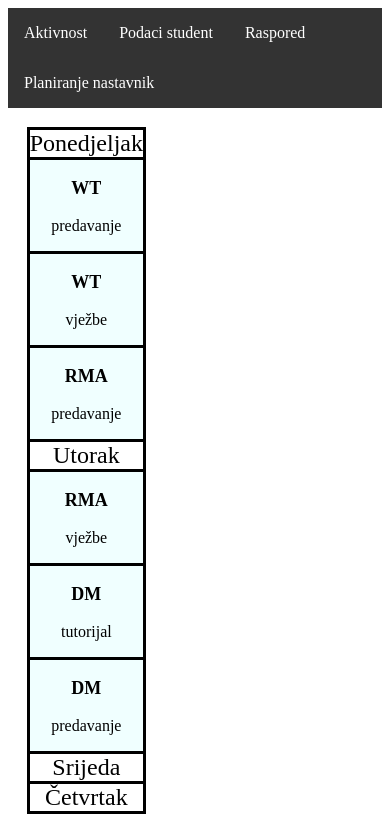
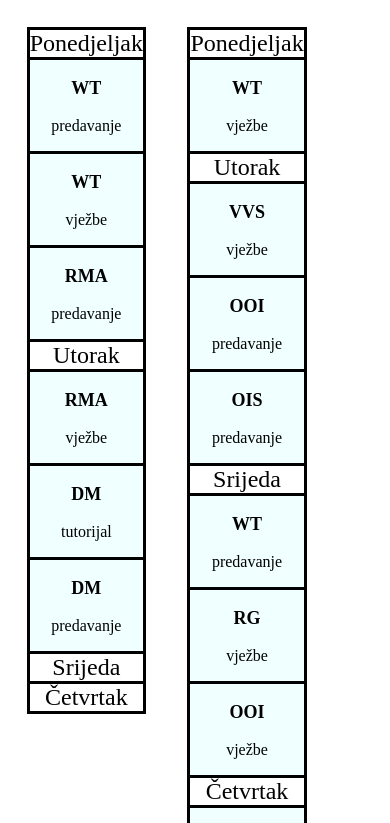
Before and after one commit to PasaDzumhur/Class-Schedule-site, a plain HTML site: page spirala2rasporedi.html in a window 390 px wide. Shown: the top 823 px of the page. Drawn offline with Linux system fonts and the light colour scheme.

Commit message:
jos malo porpavljen

```diff
--- a/css/raspored.css
+++ b/css/raspored.css
@@ -79,6 +79,15 @@
         border-bottom-style: none;
 
     }
+    #okvir2{
+        display: inline-grid;
+        grid-template-columns: 1fr !important;
+        grid-template-rows: auto !important;
+        margin-top: 5%;
+        border-style: solid;
+        border-bottom-style: none;
+
+    }
 
     .kolona0{
         grid-area: auto / 1 / auto / 1 !important;
--- a/spirala2rasporedi.html
+++ b/spirala2rasporedi.html
@@ -4,26 +4,12 @@
 <head>
     <meta charset="utf-8">
     <title>Rasporedi</title>
-    <link rel="stylesheet" type="text/css" href="css/style.css">
+
     <link rel="stylesheet" type="text/css" href="css/raspored.css">
 </head>
 <meta name="viewport" content="width=device-width, initial-scale=1">
 <body>
-<ul class="menu">
-    <li>
-        <a href="aktivnost.html">Aktivnost</a>
-    </li>
-    <li>
-        <a href="podaciStudent.html">Podaci student</a>
-    </li>
-    <li>
-        <a href="raspored.html">Raspored </a>
-    </li>
-    <li>
-        <a href="planiranjeNastavnik.html">Planiranje nastavnik</a>
-    </li>
 
-</ul>
 
 
 <div id="okvir"></div>
```
